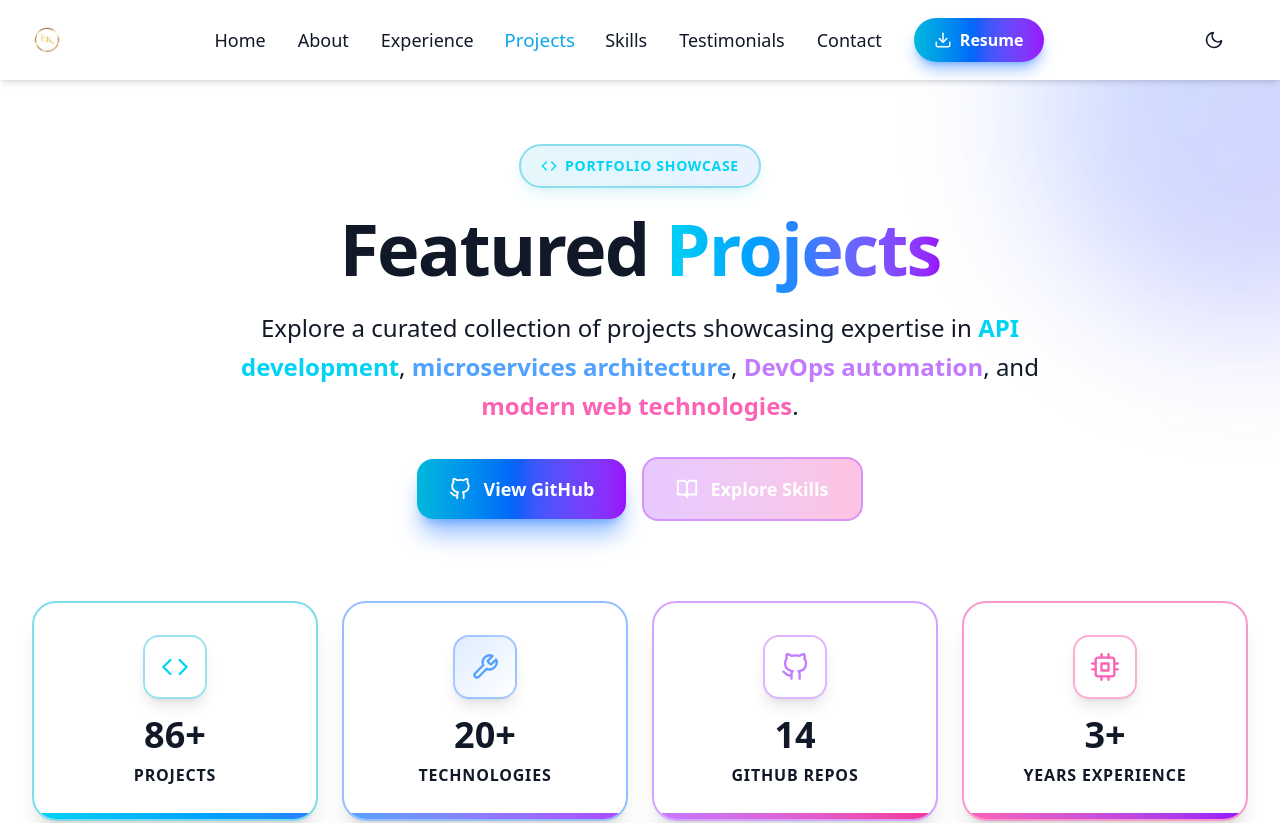
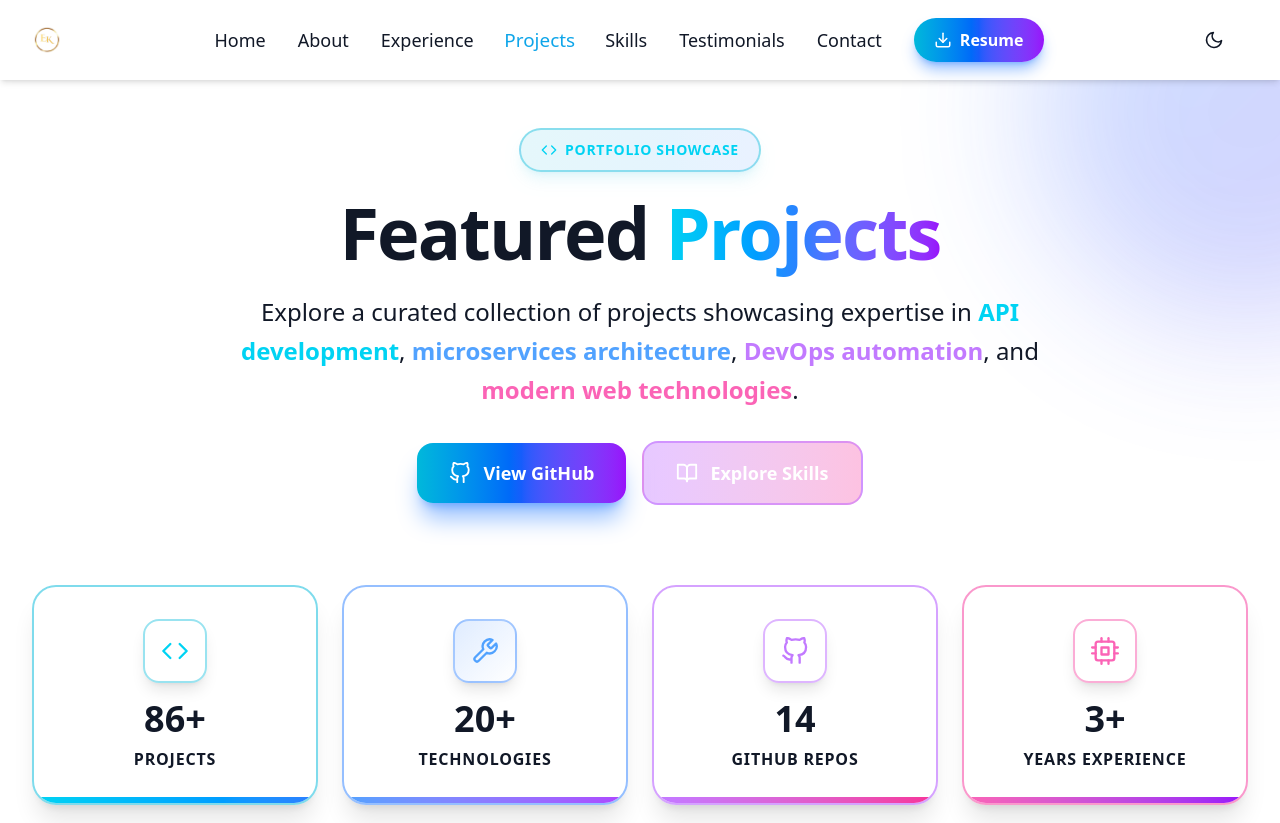
Before and after one commit to ezekielkibiego/kibiego, a React (Vite) app: page /projects in a window 1280 px wide. Shown: the top 823 px of the page. Built offline with nearby package versions, Linux system fonts and the light colour scheme.

Commit message:
Standardize all pages to consistent pt-12 top margin for uniform navbar-to-content spacing

```diff
--- a/src/pages/ProjectsPage.jsx
+++ b/src/pages/ProjectsPage.jsx
@@ -177,7 +177,7 @@ const ProjectsPage = () => {
         />
       </div>
 
-      <div className="container mx-auto px-6 lg:px-8 max-w-screen-2xl relative z-10 pt-16 pb-16">
+      <div className="container mx-auto px-6 lg:px-8 max-w-screen-2xl relative z-10 pt-12 pb-16">
         {/* Hero Section */}
         <Motion.section
           initial={{ opacity: 0, y: 20 }}
```
